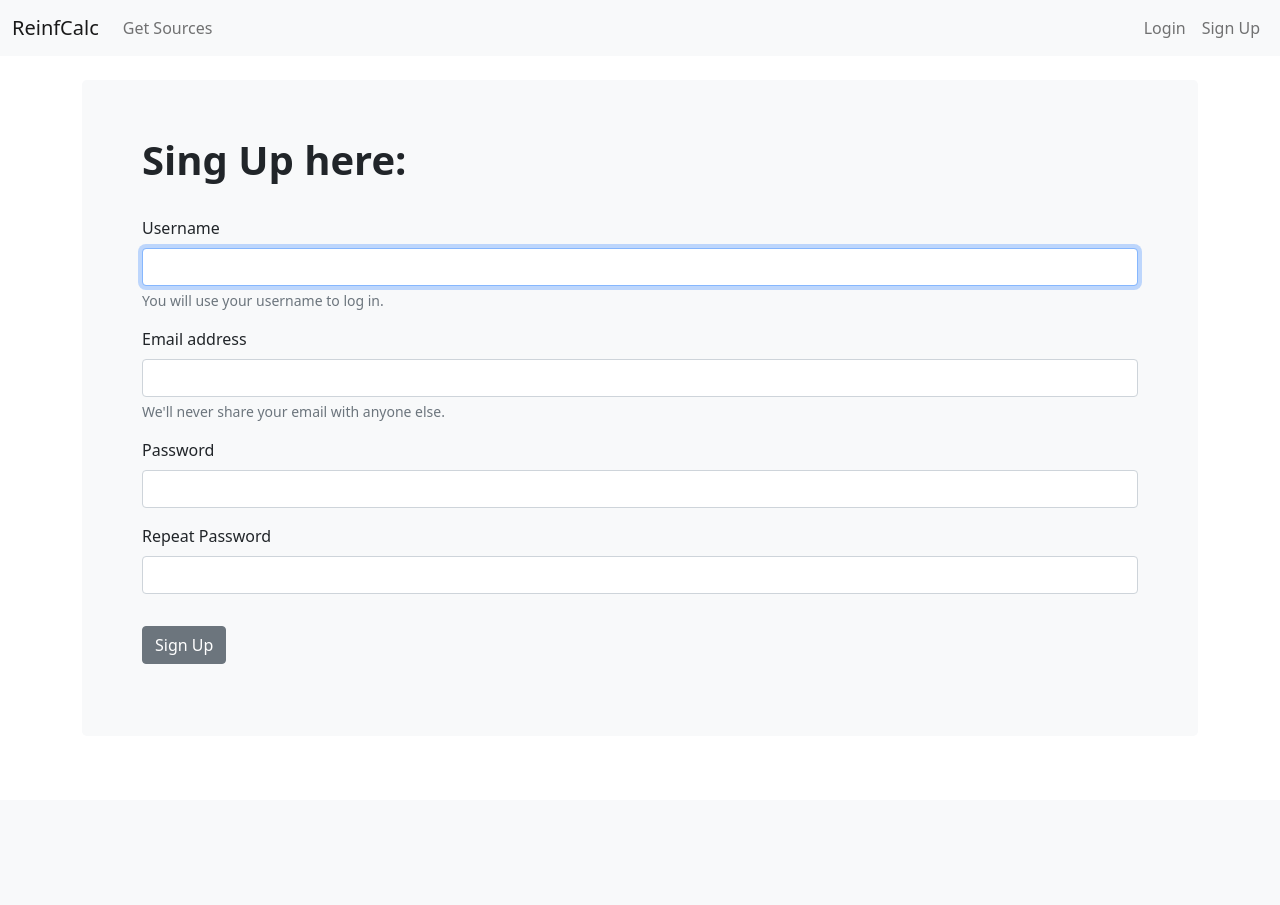
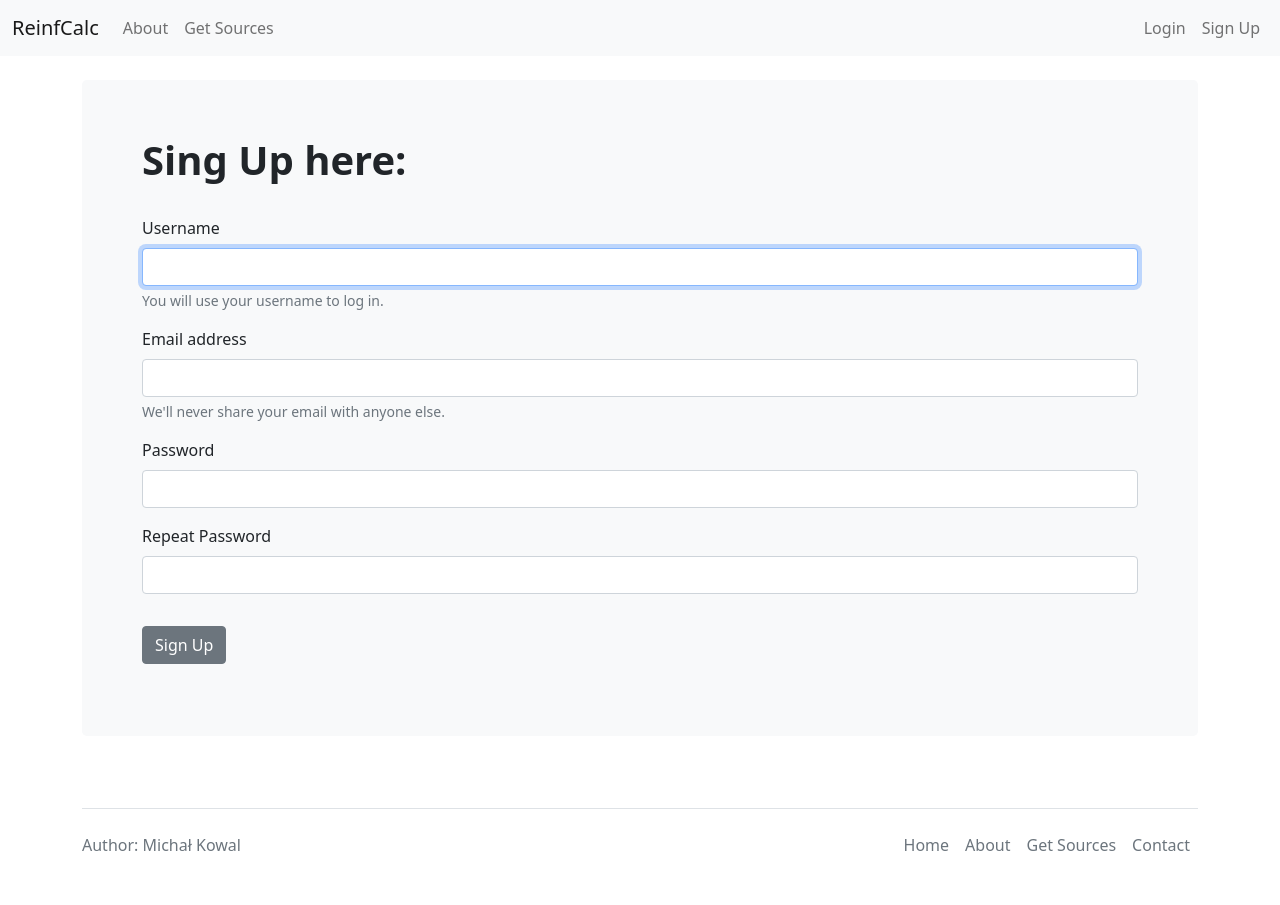
Before and after one commit to michalkowal66/ReinfCalcServer, a Django app: page /accounts/signup/ in a window 1280 px wide. Before the commit the page ends 664 px from the top, so only its background shows below. Run offline with Django 4.2, Linux system fonts and the light colour scheme; some libraries are stand-ins or nearby versions.

Commit message:
Add footer, modify navbar

```diff
--- a/reinfCalc/reinfCalcApp/templates/reinfCalcApp/base.html
+++ b/reinfCalc/reinfCalcApp/templates/reinfCalcApp/base.html
@@ -18,6 +18,9 @@
         </button>
         <div class="collapse navbar-collapse" id="navbarNav">
             <ul class="navbar-nav">
+                <li class="nav-item">
+                    <a class="nav-link" href="#">About</a>
+                </li>
                 <li class="nav-item">
                     <a class="nav-link" href="https://github.com/michalkowal66/reinfCalc">Get Sources</a>
                 </li>
@@ -51,6 +54,26 @@
     {% block body_block %}
     {% endblock %}
 </div>
+<div class="container">
+    <footer class="d-flex flex-wrap justify-content-between align-items-center py-3 my-4 border-top">
+        <p class="col-md-4 mb-0 text-muted">Author: Michał Kowal</p>
+
+        <a href="/"
+           class="col-md-4 d-flex align-items-center justify-content-center mb-3 mb-md-0 me-md-auto link-dark text-decoration-none">
+            <svg class="bi me-2" width="40" height="32">
+                <use xlink:href="#bootstrap"></use>
+            </svg>
+        </a>
+
+        <ul class="nav col-md-4 justify-content-end">
+            <li class="nav-item"><a href="{% url 'reinfCalcApp:index' %}" class="nav-link px-2 text-muted">Home</a></li>
+            <li class="nav-item"><a href="#" class="nav-link px-2 text-muted">About</a></li>
+            <li class="nav-item"><a href="https://github.com/michalkowal66/reinfCalc" class="nav-link px-2 text-muted">Get
+                Sources</a></li>
+            <li class="nav-item"><a href="#" class="nav-link px-2 text-muted">Contact</a></li>
+        </ul>
+    </footer>
+</div>
 <script src="{% static 'js/bootstrap.js' %}"></script>
 </body>
 </html>
```
